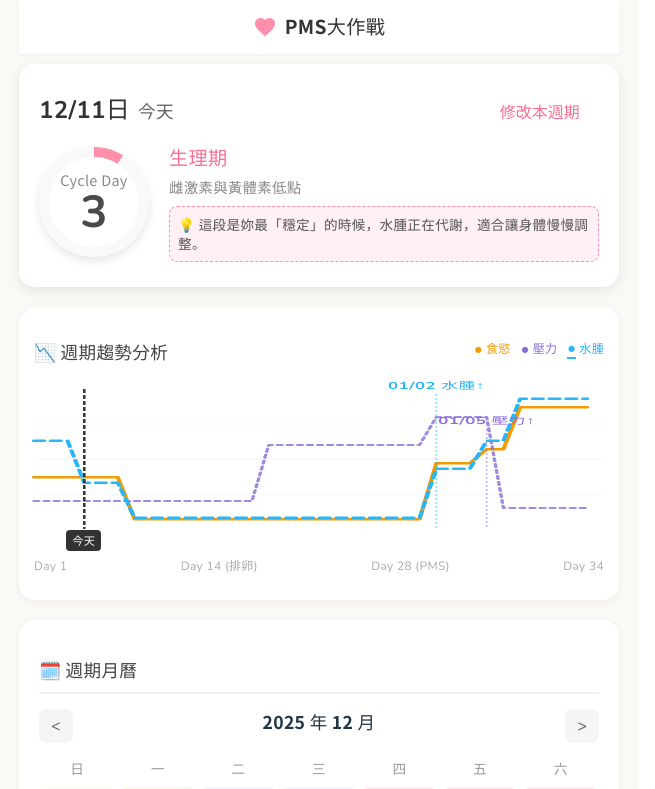
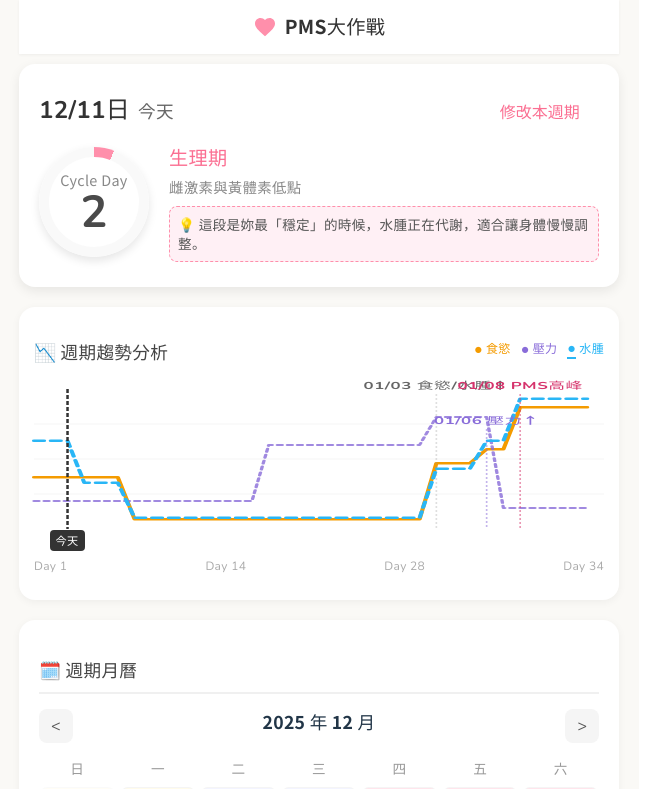
Before and after one commit to phoebehaungs/phoebe-cycle-tracker, a React (Vite) app: page / in a window 1280 px wide. Shown: the top 789 px of the page, without its empty margins (1-656 px from the left). Built offline with nearby package versions, Linux system fonts and the light colour scheme.

Commit message:
Update App.tsx

```diff
--- a/src/App.tsx
+++ b/src/App.tsx
@@ -19,9 +19,9 @@ interface PhaseDefinition {
 
 interface CycleRecord {
   id: string;
-  startDate: string;
-  length: number | null;
-  periodLength?: number;
+  startDate: string; // "YYYY-MM-DD"
+  length: number | null; // 週期長度
+  periodLength?: number; // 生理期出血天數
 }
 
 interface SymptomRecord {
@@ -44,7 +44,7 @@ interface DateDetail {
 
 const INITIAL_HISTORY: CycleRecord[] = [
   { id: '1', startDate: '2025-11-05', length: 34, periodLength: 6 },
-  { id: '2', startDate: '2025-12-09', length: null, periodLength: 6 },
+  { id: '2', startDate: '2025-12-10', length: null, periodLength: 6 },
 ];
 
 const LOCAL_STORAGE_KEY = 'phoebeCycleHistory';
@@ -157,8 +157,10 @@ const formatLocalDate = (date: Date): string => {
 };
 
 const getDaysDifference = (date1: string, date2: string): number => {
-  const d1 = parseLocalDate(date1);
-  const d2 = parseLocalDate(date2);
+  const d1 = new Date(date1);
+  const d2 = new Date(date2);
+  d1.setHours(0,0,0,0);
+  d2.setHours(0,0,0,0);
   return Math.floor((d2.getTime() - d1.getTime()) / (1000 * 60 * 60 * 24));
 };
 
@@ -168,6 +170,7 @@ const addDays = (dateStr: string, days: number): string => {
   return formatLocalDate(r);
 };
 
+// 簡化版日期顯示 (MM/DD)
 const formatShortDate = (dateStr: string): string => {
     return dateStr.slice(5).replace('-', '/');
 };
@@ -506,7 +509,6 @@ const PhoebeCycleTracker: React.FC = () => {
             else if (day <= 28) intensity = 20;
             else intensity = 85;
         } else if (type === 'edema') {
-            // 水腫曲線：PMS(30-34)最嚴重(10)，生理期初(1-3)次嚴重(40)，濾泡期(7-24)最輕盈(95)
             if (day <= 3) intensity = 40 - 3;
             else if (day <= 6) intensity = 70 - 3;
             else if (day <= 24) intensity = 95 - 3;
@@ -522,10 +524,13 @@ const PhoebeCycleTracker: React.FC = () => {
     return points.join(' ');
   };
 
-  const edemaRiseDay = 25;
-  const stressRiseDay = 28;
-  const edemaRiseDateStr = formatShortDate(addDays(lastStartDate, edemaRiseDay - 1));
-  const stressRiseDateStr = formatShortDate(addDays(lastStartDate, stressRiseDay - 1));
+  // 計算關鍵日期 (從 Day 1 開始推算)
+  // Day 25: 水腫 & 食慾上升 (Combined)
+  // Day 28: 壓力上升 (Independent)
+  // Day 30: 高峰 (All)
+  const day25Str = formatShortDate(addDays(lastStartDate, 24));
+  const day28Str = formatShortDate(addDays(lastStartDate, 27));
+  const day30Str = formatShortDate(addDays(lastStartDate, 29));
 
   const dayNames = ['日', '一', '二', '三', '四', '五', '六'];
 
@@ -679,24 +684,34 @@ const PhoebeCycleTracker: React.FC = () => {
                     stroke="#333" strokeWidth="1.5" strokeDasharray="4,2"
                 />
 
-                {/* Edema Rise Marker (High label) */}
+                {/* Day 25: Appetite & Edema Rise (Combined) */}
                 <line
-                    x1={((edemaRiseDay-1) / 34) * 340} y1="5"
-                    x2={((edemaRiseDay-1) / 34) * 340} y2="140"
-                    stroke="#29B6F6" strokeWidth="1" strokeDasharray="2,2" opacity="0.5"
+                    x1={(24 / 34) * 340} y1="5"
+                    x2={(24 / 34) * 340} y2="140"
+                    stroke="#999" strokeWidth="1" strokeDasharray="2,2" opacity="0.3"
                 />
-                <text x={((edemaRiseDay-1) / 34) * 340} y="0" fill="#29B6F6" fontSize="10" fontWeight="bold" textAnchor="middle" style={{fontFamily: 'Nunito, sans-serif'}}>
-                    {edemaRiseDateStr} 水腫↑
+                <text x={(24 / 34) * 340} y="0" fill="#666" fontSize="10" fontWeight="bold" textAnchor="middle" style={{fontFamily: 'Nunito, Noto Sans TC, sans-serif'}}>
+                    {day25Str} 食慾/水腫↑
                 </text>
 
-                 {/* Stress Rise Marker (Low label) */}
-                 <line
-                    x1={((stressRiseDay-1) / 34) * 340} y1="40"
-                    x2={((stressRiseDay-1) / 34) * 340} y2="140"
+                {/* Day 28: Stress Rise (Low Label) */}
+                <line
+                    x1={(27 / 34) * 340} y1="40"
+                    x2={(27 / 34) * 340} y2="140"
                     stroke="#896CD9" strokeWidth="1" strokeDasharray="2,2" opacity="0.5"
                 />
-                <text x={((stressRiseDay-1) / 34) * 340} y="35" fill="#896CD9" fontSize="10" fontWeight="bold" textAnchor="middle" style={{fontFamily: 'Nunito, sans-serif'}}>
-                    {stressRiseDateStr} 壓力↑
+                <text x={(27 / 34) * 340} y="35" fill="#896CD9" fontSize="10" fontWeight="bold" textAnchor="middle" style={{fontFamily: 'Nunito, Noto Sans TC, sans-serif'}}>
+                    {day28Str} 壓力↑
+                </text>
+
+                {/* Day 30: Peak (All) (High Label) */}
+                <line
+                    x1={(29 / 34) * 340} y1="5"
+                    x2={(29 / 34) * 340} y2="140"
+                    stroke="#D6336C" strokeWidth="1" strokeDasharray="2,2" opacity="0.5"
+                />
+                <text x={(29 / 34) * 340} y="0" fill="#D6336C" fontSize="10" fontWeight="bold" textAnchor="middle" style={{fontFamily: 'Nunito, Noto Sans TC, sans-serif'}}>
+                    {day30Str} PMS高峰
                 </text>
             </svg>
 
@@ -710,15 +725,16 @@ const PhoebeCycleTracker: React.FC = () => {
                 padding: '2px 6px',
                 borderRadius: '4px',
                 fontWeight: 'bold',
-                zIndex: 5
+                zIndex: 5,
+                fontFamily: 'Noto Sans TC, sans-serif'
             }}>
                 今天
             </div>
         </div>
         <div style={{ display: 'flex', justifyContent: 'space-between', fontSize: '0.75rem', color: '#aaa', marginTop: '28px', fontFamily:'Nunito, sans-serif' }}>
             <span>Day 1</span>
-            <span>Day 14 (排卵)</span>
-            <span>Day 28 (PMS)</span>
+            <span>Day 14</span>
+            <span>Day 28</span>
             <span>Day 34</span>
         </div>
       </div>
```
